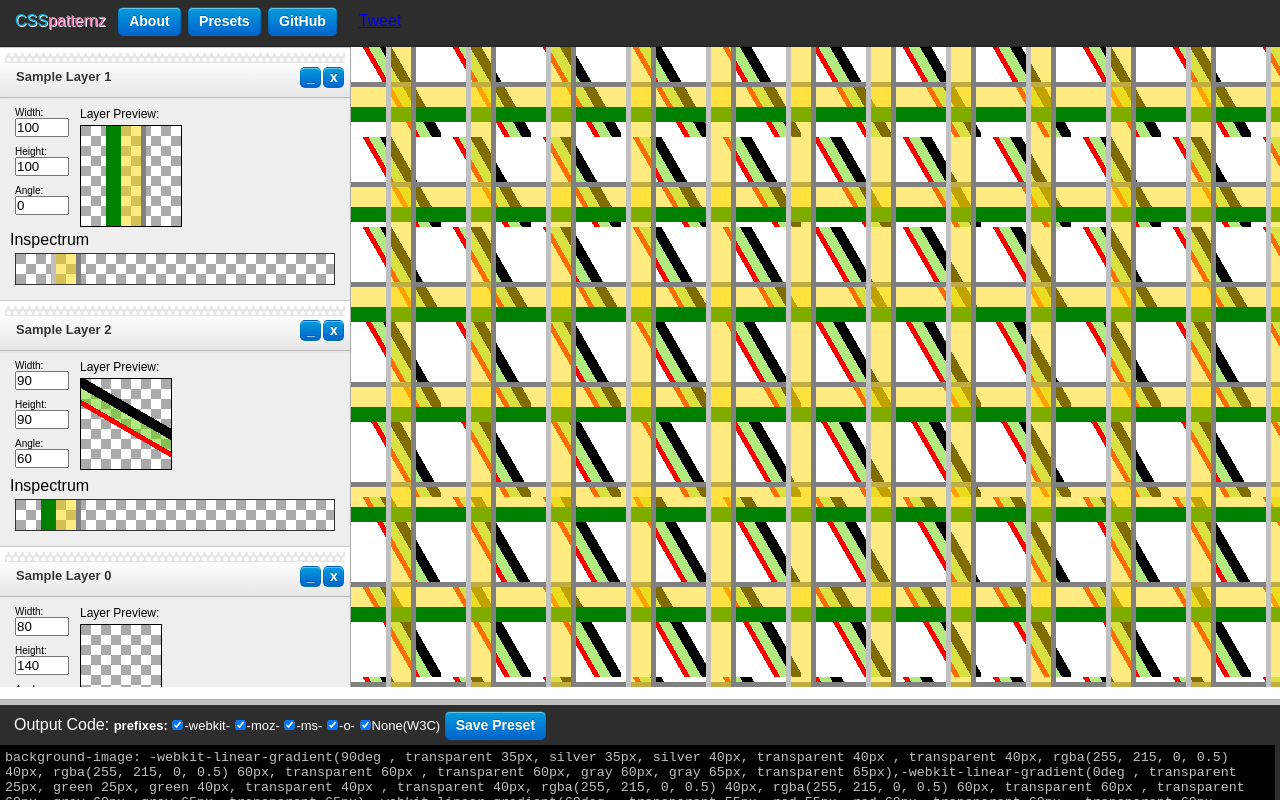
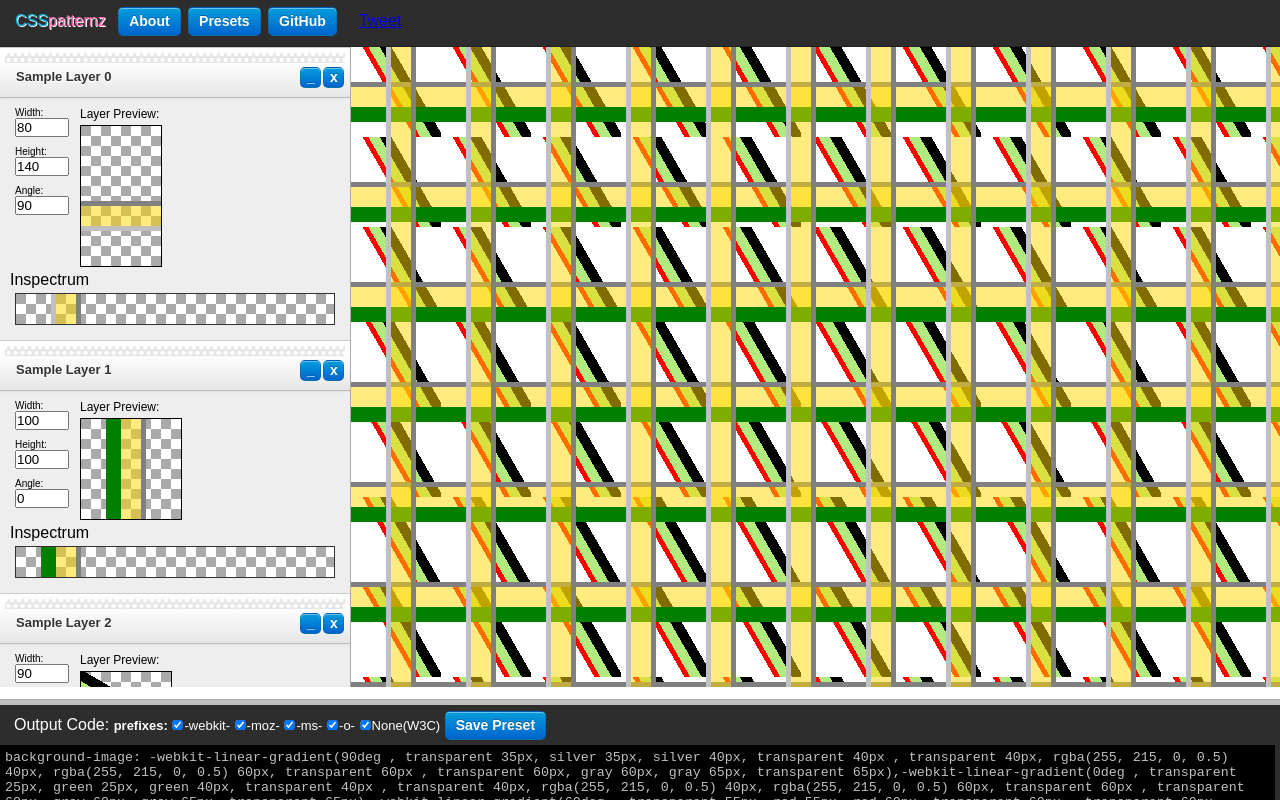
Before and after one commit to AndrewHenderson/css3patternz, a plain HTML site: page index.htm in a window 1280 px wide. Drawn offline with Linux system fonts and the light colour scheme.

Commit message:
ui.layers.read fixed

```diff
--- a/index.htm
+++ b/index.htm
@@ -64,7 +64,7 @@
 			<div class="layer" data-layer-index="template" id="layerTemplate">
 				<div class="controls clearfix">
 					<div class="sortHandle"></div>
-					<h3 class="layerName" contenteditable>Layer1</h3>
+					<h3 class="layerName" contenteditable>Template Layer</h3>
 					<a href="#" title="Remove this layer" class="remove button alt">x</a>
 					<a href="#" title="Minimize layer" class="minimize button">_</a>
 				</div>
--- a/js/ui.js
+++ b/js/ui.js
@@ -5,7 +5,7 @@
  */
  var ui = {
  	bind: function(){
- 		onresize = this.setHeight;
+ 		window.onresize = this.setHeight;
  		$('#output-header .options input[type="checkbox"]').bind('change click', function(){
  			ui.prefixChange();
  			ui.render();
@@ -70,7 +70,7 @@
 				if($('aside .layer[data-layer-index="' + i + '"]').length == 0){
 					$('aside .layersWrapper').append($('#layerTemplate').clone().attr('data-layer-index', i).attr('id','').show());
 				}
-				var domLayer = $($('.layer')[i]),
+				var domLayer = $('aside .layer[data-layer-index="' + i + '"]'),
 					apiLayer = patternz.layers[i];
 				domLayer.find('.layerOutput').css('background', patternz.outputLayerCode(i));
 				domLayer.find('.layerOptions-width').val(apiLayer.width);
```
